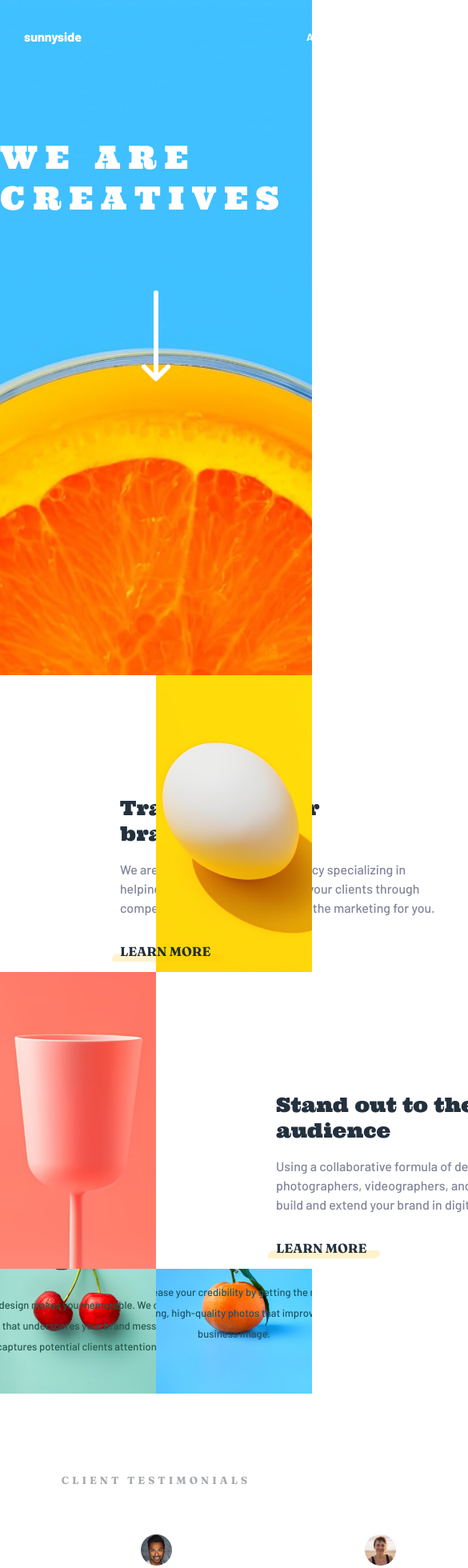
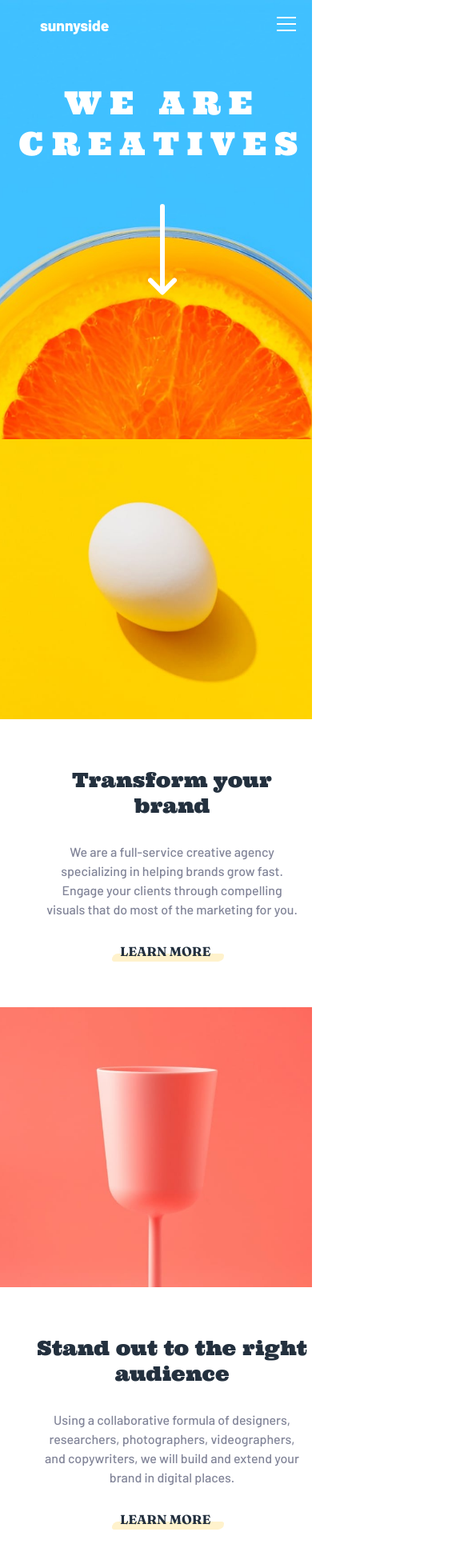
Before and after one commit to Anastasiiiii/agency-landing-page, a React (Create React App) app: page / in a window 390 px wide. Shown: the top 1960 px of the page at 80% size, 585 px wide, since content can reach past the window. Built offline with nearby package versions, Linux system fonts and the light colour scheme.

Commit message:
add responsive adaptive header and main container

```diff
--- a/src/App.css
+++ b/src/App.css
@@ -1,7 +1,14 @@
 /* Для розміщення `span` блоків один під одним */
+* {
+  margin: 0;
+  padding: 0;
+  box-sizing: border-box; /* Это важно для правильного расчета ширины и высоты */
+}
+
 .App {
   display: flex;
   flex-direction: column;
+  overflow: hidden;
 }
 
 .first-two-images {
@@ -20,3 +27,20 @@
   align-items: center;
   gap: 0;
 }
+
+@media(max-width: 500px) {
+  .first-two-images {
+    display: flex;
+    flex-direction: column;
+  }
+
+  .second-two-images {
+    display: flex;
+    flex-direction: column;
+  }
+
+  .down-two-images{
+    display: flex;
+    flex-direction: column;
+  }
+}
--- a/src/App.js
+++ b/src/App.js
@@ -1,18 +1,34 @@
 import './App.css';
 import './styles/Formulas.css';
+import { useState, useEffect } from 'react';
 import Header from './components/Header';
 import Image from './components/Image';
 import ClientCase from './components/ClientCase';
 import TextBox from './components/TextBox';
 import ImgLine from './components/ImgLine';
 import Footer from './components/Footer';
-import bgImage from "./images/desktop/image-transform.jpg";
-import bgImage2 from "./images/desktop/image-stand-out.jpg";
-import bgImage3 from "./images/desktop/image-graphic-design.jpg";
-import bgImage4 from "./images/desktop/image-photography.jpg";
+import bgImageBig from "./images/desktop/image-transform.jpg";
+import bgImageSmall from "./images/mobile/image-transform.jpg";
+import bgImage2Big from "./images/desktop/image-stand-out.jpg";
+import bgImage2Small from "./images/mobile/image-stand-out.jpg";
+import bgImage3Big from "./images/desktop/image-graphic-design.jpg";
+import bgImage4Big from "./images/desktop/image-photography.jpg";
 
 function App() {
   //const bgImage = "./images/desktop/image-transform.jpg";
+  const [isMobile, setIsMobile] = useState(typeof window !== "undefined" && window.innerWidth < 500);
+
+  useEffect(() => {
+    const handleResize = () => {
+      setIsMobile(window.innerWidth < 500);
+    };
+
+    window.addEventListener("resize", handleResize);
+
+    return () => {
+      window.removeEventListener("resize", handleResize);
+    };
+  }, []);
 
   const header1 = "Graphic Design";
   const passage1 = "Great design makes you memorable. We deliver artwork that underscores your brand message and captures potential clients attention.";
@@ -32,21 +48,29 @@ function App() {
   return (
     <div className="App">
       <Header />
-      <span className='first-two-images'>
-        <TextBox title={header3} passage={passage3} />
-        <Image className="right-image" bgImage={bgImage} />
-      </span>
+      {isMobile ? (
+        <span className='first-two-images'>
+          <Image className="right-image" bgImage={bgImageSmall} />
+          <TextBox title={header3} passage={passage3} />
+        </span>
+      ) : (
+        <span className='first-two-images'>
+          <TextBox title={header3} passage={passage3} />
+          <Image className="right-image" bgImage={bgImageBig} />
+        </span>
+      )}
+
       <span className='second-two-images'>
-        <Image bgImage={bgImage2} />
+        <Image bgImage={isMobile ? bgImage2Small : bgImage2Big} />
         <TextBox title={header4} passage={passage4} />
       </span>
       <span className='down-two-images'>
-        <Image bgImage={bgImage3} header={header1} text={passage1} textColor={textColor1} />
-        <Image bgImage={bgImage4} header={header2} text={passage2} textColor={textColor2} />
+        <Image bgImage={bgImage3Big} header={header1} text={passage1} textColor={textColor1} />
+        <Image bgImage={bgImage4Big} header={header2} text={passage2} textColor={textColor2} />
       </span>
-      <ClientCase />
+      {/* <ClientCase />
       <ImgLine />
-      <Footer />
+      <Footer /> */}
     </div>
   );
 }
--- a/src/components/Header.jsx
+++ b/src/components/Header.jsx
@@ -1,8 +1,12 @@
-import React from "react";
+import React, { useState, useEffect } from "react";
 import "../styles/Header.css";
 import Menu from "./Menu";
+import bgImageBig from "../images/desktop/image-header.jpg";
+import bgImageSmall from "../images/mobile/image-header.jpg";
 
 const Header = () => {
+    const [isMobile, setIsMobile] = useState(typeof window !== "undefined" && window.innerWidth < 500);
+
     const arrowDownIcon = (
         <svg width="36" height="114" xmlns="http://www.w3.org/2000/svg">
             <g stroke="#FFF" strokeWidth="6" fill="none" fillRule="evenodd" strokeLinecap="round" strokeLinejoin="round">
@@ -11,9 +15,21 @@ const Header = () => {
         </svg>
     );
 
+    useEffect(() => {
+        const handleResize = () => {
+            setIsMobile(window.innerWidth < 500);
+        };
+
+        window.addEventListener("resize", handleResize);
+
+        return () => {
+            window.removeEventListener("resize", handleResize);
+        };
+    }, []);
+
     return (
-        <div className="header-container">
-            <Menu />
+        <div className="header-container" style={{ backgroundImage: `url(${isMobile ? bgImageBig : bgImageBig})` }}>
+            <Menu isMobile={isMobile} />
             <div className="header-main-text">
                 <p>We are creatives</p>
                 <span id="arrow-down-icon">{arrowDownIcon}</span>
--- a/src/components/Menu.jsx
+++ b/src/components/Menu.jsx
@@ -1,18 +1,49 @@
-import React from "react";
+import React, { useState } from "react";
 import "../styles/Menu.css";
 import "../styles/Formulas.css";
 
-const Menu = () => {
+const Menu = ({ isMobile }) => {
+    const [menuOpen, setMenuOpen] = useState(false);
+
+    const toggleMenu = () => {
+        setMenuOpen(!menuOpen);
+    };
+
+    const burgerIcon = (
+        <svg width="24" height="18" xmlns="http://www.w3.org/2000/svg" fill="#FFF">
+            <path d="M24 16v2H0v-2h24zm0-8v2H0V8h24zm0-8v2H0V0h24z" fillRule="evenodd" />
+        </svg>
+    );
+
     return (
-        <div className="menu-line">
+        <div className="menu-container">
             <p id="header-title">sunnyside</p>
+            {isMobile ? (
+                <div>
+                    <span className="burger-icon" onClick={toggleMenu}>
+                        {burgerIcon}
+                    </span>
+                    {menuOpen && (
+                        <div className="menu-mobile">
                             <ul>
                                 <li>About</li>
                                 <li>Services</li>
                                 <li>Projects</li>
                                 <li id="contact-button">CONTACT</li>
                             </ul>
-        </div>)
-}
+                        </div>
+                    )}
+                </div>
+            ) : (
+                <ul className="menu-line">
+                    <li>About</li>
+                    <li>Services</li>
+                    <li>Projects</li>
+                    <li id="contact-button">CONTACT</li>
+                </ul>
+            )}
+        </div>
+    );
+};
 
 export default Menu;
--- a/src/styles/Header.css
+++ b/src/styles/Header.css
@@ -1,5 +1,4 @@
 .header-container {
-    background-image: url("../images/desktop/image-header.jpg");
     background-size: cover;
     background-position: center;
     background-repeat: no-repeat;
@@ -28,3 +27,13 @@
 #arrow-down-icon {
     margin-top: 50px;
 }
+
+@media(max-width: 500px){
+    .header-container {
+        height: 65vh;
+    }
+    .header-main-text {
+        margin-left: 4%;
+        text-align: center;
+    }
+}
--- a/src/styles/Image.css
+++ b/src/styles/Image.css
@@ -36,3 +36,29 @@
 .right-image {
     margin-left: 50%;
 }
+
+@media (max-width: 500px) {
+    .text-container {
+        background-size: cover;
+        background-position: center;
+        background-repeat: no-repeat;
+        width: 100%;
+        height: 350px;
+        margin-left: 0;
+    }
+
+    .text-container h1 {
+        margin-top: 0;
+    }
+
+    .text-container p {
+        list-style-type: none;
+        font-family: "Barlow", sans-serif;
+        font-weight: 500;
+        font-style: normal;
+        font-size: small;
+        text-align: center;
+        width: 300px;
+        line-height: 2;
+    }
+}
--- a/src/styles/Menu.css
+++ b/src/styles/Menu.css
@@ -1,19 +1,31 @@
+.menu-container {
+    display: flex;
+    justify-content: space-between;
+    align-items: center;
+    padding: 0 20px;
+}
+
 .menu-line {
     display: flex;
     align-items: center;
-    gap: 72%;
+    font-family: "Barlow", sans-serif;
+    font-weight: 600;
+    gap: 20px;
     color: var(--white);
 }
 
 .menu-line ul {
     display: flex;
-    align-items: center;
     gap: 20px;
     list-style-type: none;
     font-family: "Barlow", sans-serif;
     font-weight: 700;
-    font-style: normal;
     font-size: small;
+    cursor: pointer;
+}
+
+.burger-icon {
+    display: none;
     cursor: pointer;
 }
 
@@ -21,15 +33,84 @@
     margin-left: 30px;
     font-family: "Barlow", sans-serif;
     font-weight: 800;
-    font-style: normal;
+    font-size: larger;
+    color: var(--white);
 }
 
 #contact-button {
-    font-family: "Barlow", serif;
-    font-weight: 900;
+    font-family: "Fraunces", serif;
+    font-weight: 700;
     font-style: normal;
+    font-size: smaller;
     color: var(--very-dark-desaturated-blue);
     background: var(--white);
-    padding: 10px 15px;
+    padding: 20px 25px;
     border-radius: 30px;
 }
+
+/* Mobile menu styling */
+@media (max-width: 500px) {
+    .menu-line {
+        display: none;
+        /* Hide the regular menu on mobile */
+    }
+
+    .burger-icon {
+        display: block;
+    }
+
+    .menu-mobile {
+        position: absolute;
+        top: 100px;
+        right: 20px;
+        width: 80%;
+        height: 300px;
+        background-color: var(--white);
+        padding: 20px;
+        box-shadow: 0px 4px 10px rgba(0, 0, 0, 0.1);
+        display: flex;
+        flex-direction: column;
+        align-items: center;
+        gap: 20px;
+    }
+
+    .menu-mobile::before {
+        content: "";
+        position: absolute;
+        top: -20px;
+        right: 0;
+        width: 0;
+        height: 0;
+        border-left: 50px solid transparent;
+        border-bottom: 50px solid #fff;
+    }
+
+    .menu-mobile ul {
+        display: flex;
+        flex-direction: column;
+        gap: 25px;
+        list-style-type: none;
+        font-family: "Barlow", sans-serif;
+        font-weight: 550;
+        font-size: small;
+        margin-top: 30px;
+    }
+
+    .menu-mobile li {
+        color: var(--dark-grayish-blue);
+        font-size: x-large;
+        text-align: center;
+        cursor: pointer;
+    }
+
+    #contact-button {
+        font-family: "Fraunces", serif;
+        font-weight: 700;
+        font-style: normal;
+        font-size: large;
+        color: var(--very-dark-desaturated-blue);
+        background: var(--yellow);
+        padding: 20px 25px;
+        border-radius: 30px;
+    }
+}
--- a/src/styles/TextBox.css
+++ b/src/styles/TextBox.css
@@ -19,6 +19,7 @@
     font-weight: 500;
     font-style: normal;
     margin-left: 150px;
+    margin-top: 30px;
     width: 400px;
     text-align: left;
     line-height: 1.5;
@@ -27,6 +28,7 @@
 
 #learn-more-button {
     margin-left: 150px;
+    margin-top: 30px;
     width: 300px;
     text-transform: uppercase;
     font-family: "Fraunces", serif;
@@ -51,3 +53,21 @@
     border-radius: 0.8em 0.3em;
     z-index: -1;
 }
+
+@media (max-width: 500px) {
+    .text-side-container h1{
+        margin-top: 60px;
+        margin-left: 45px;
+        text-align: center;
+    }
+    #passage{
+        margin-left: 55px;
+        margin-top: 30px;
+        width: 320px;
+        text-align: center;
+    }
+    #learn-more-button{
+        margin-top: 30px;
+        margin-bottom: 60px;
+    }
+}
```
Lines whose indentation alone changed are shown as unchanged.
